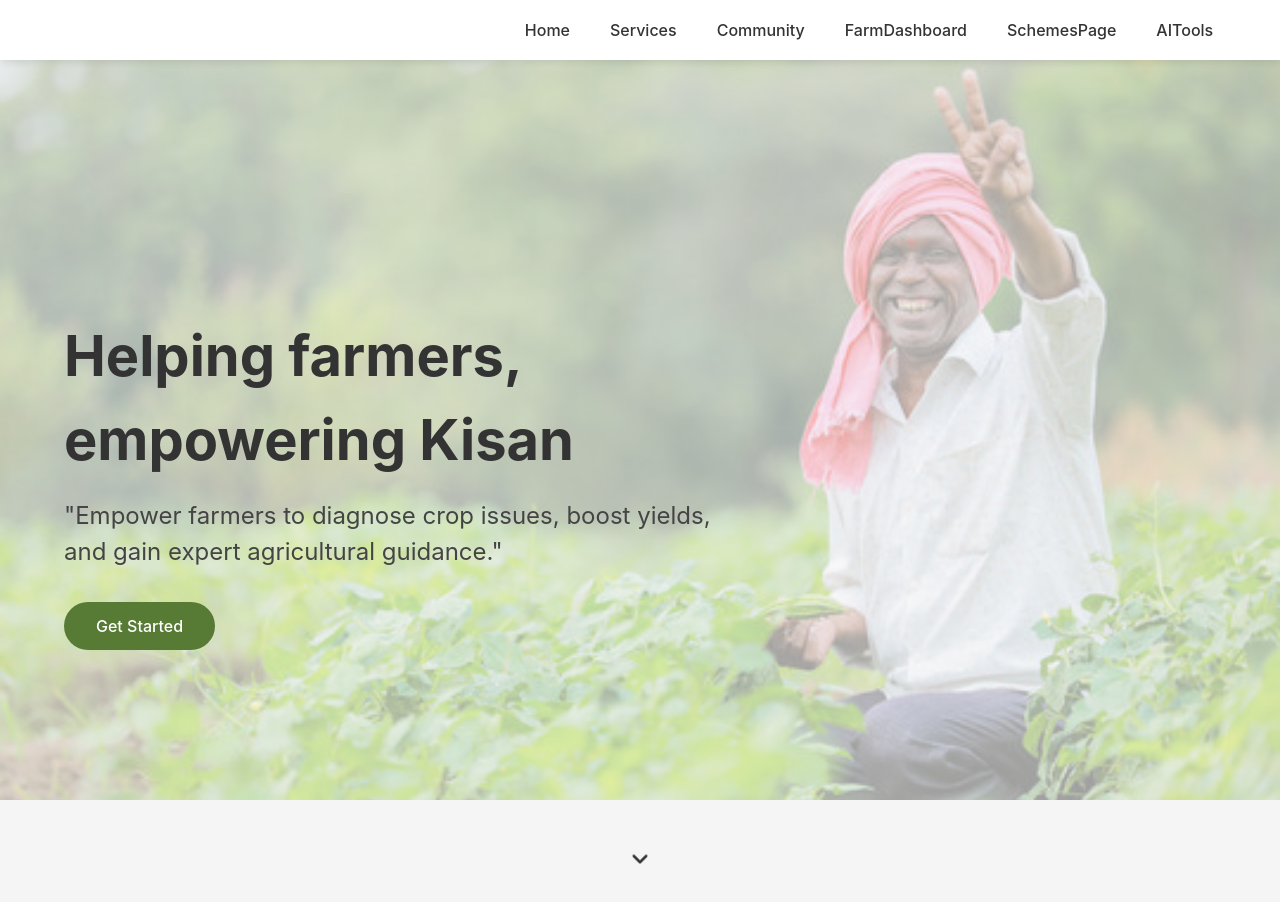
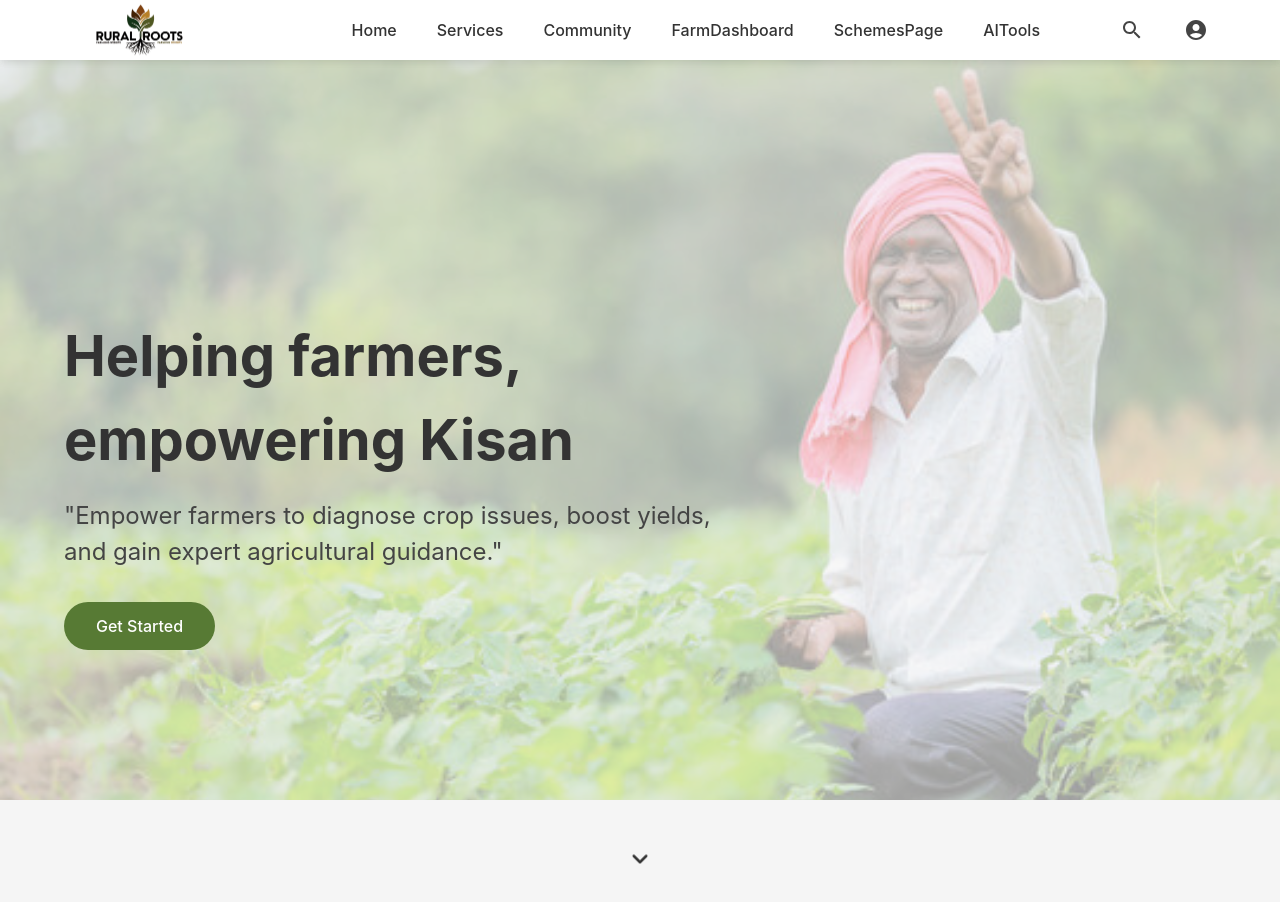
Before and after one commit to S0SP/ruralroots, a React (Vite) app: page / in a window 1280 px wide. Shown: the top 902 px of the page. Built offline with nearby package versions, Linux system fonts and the light colour scheme; no server answers.

Commit message:
Update Header.tsx

```diff
--- a/src/components/Header/Header.tsx
+++ b/src/components/Header/Header.tsx
@@ -35,7 +35,7 @@ const LogoContainer = styled(Link)`
   display: flex;
   align-items: center;
   text-decoration: none;
-  margin-right: 40%;
+  margin-right: 10%;
   height: 100%;
   padding: 0;
 
```
